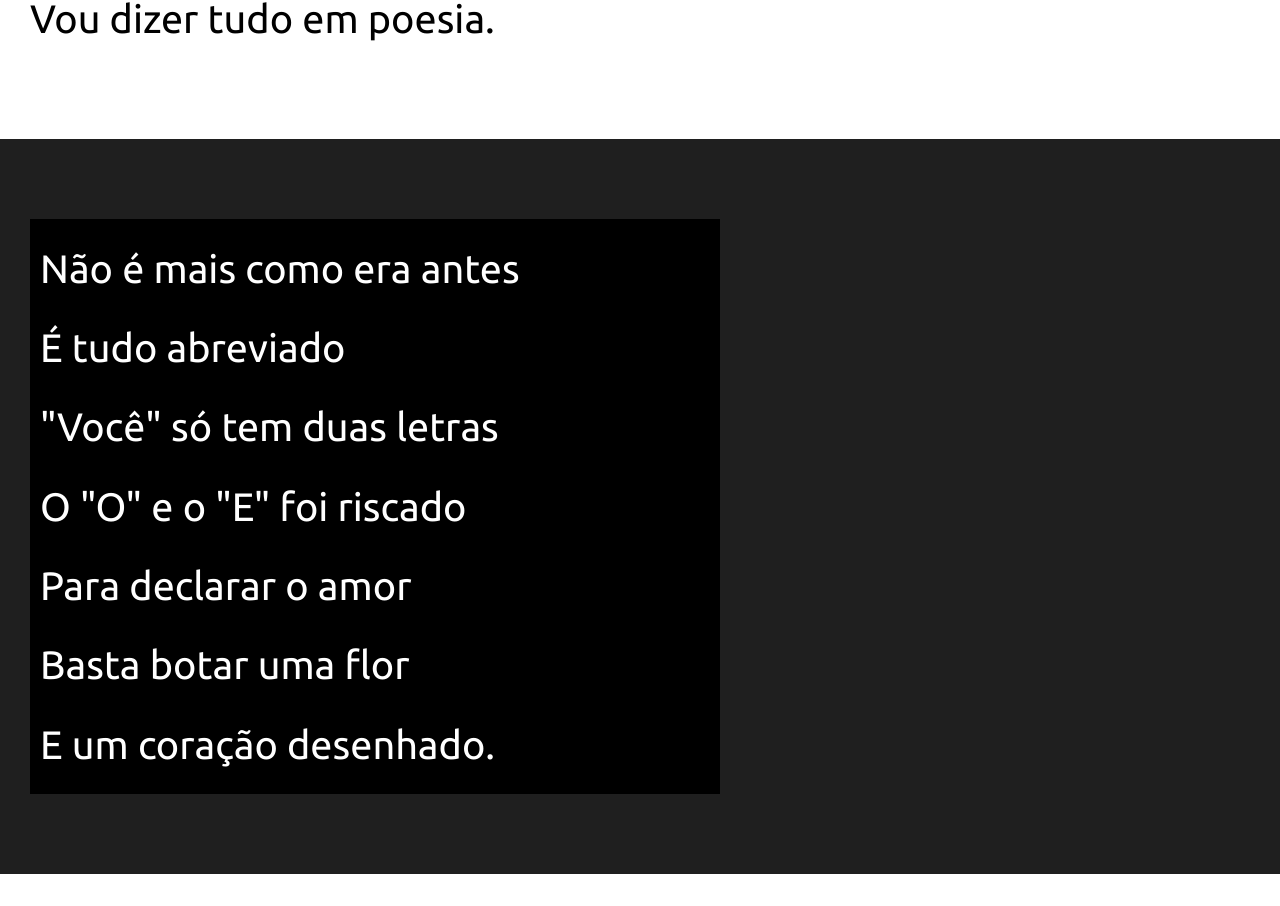
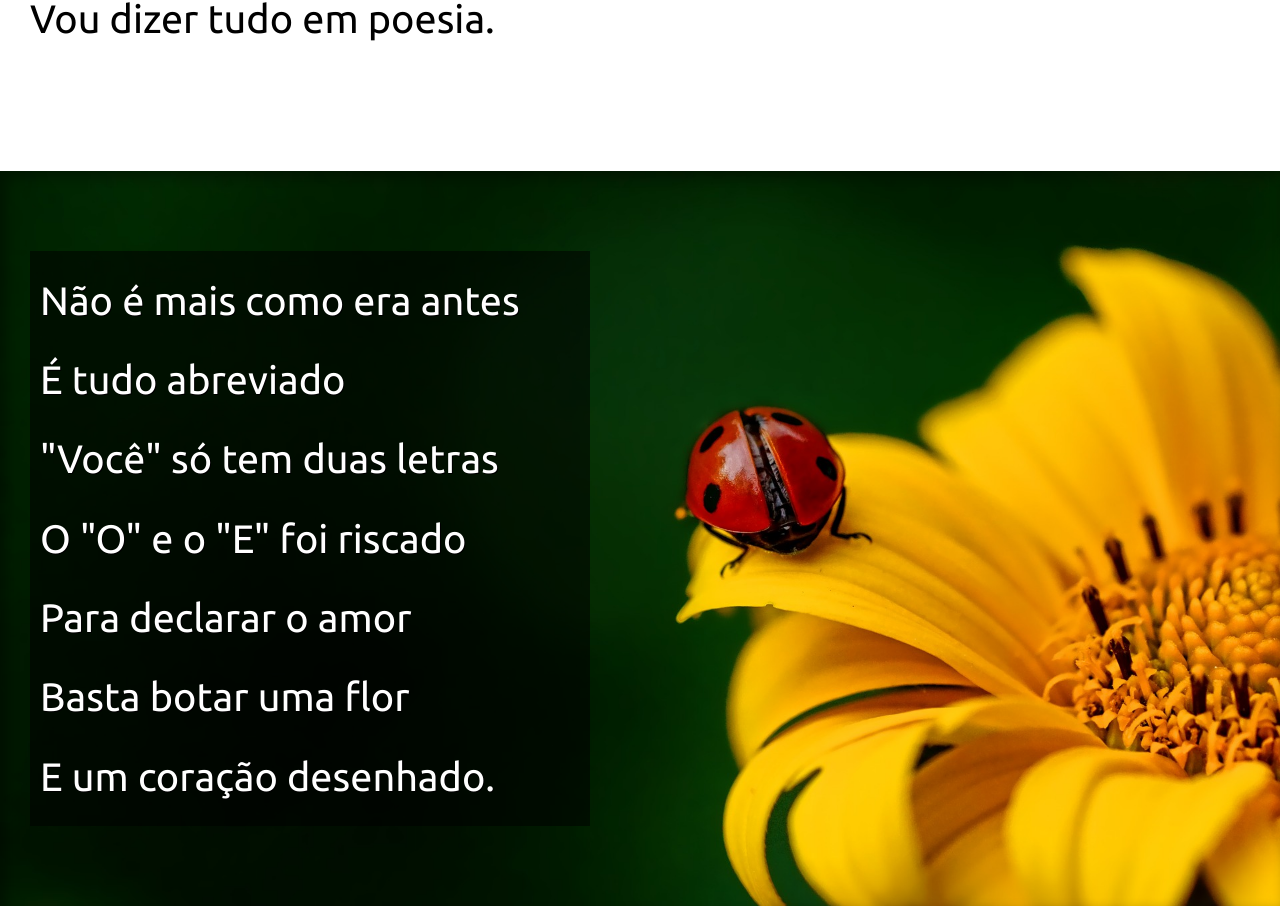
Before and after one commit to MuriloToledoSilva/html-css, a plain HTML site: page Desafio/desafio012/index.html in a window 1280 px wide. Shown: the part 795-1701 px from the top of the page. Drawn offline with Linux system fonts and the light colour scheme.

Commit message:
Add background images and improve section styles
Introduced background images for sections with IDs 'img01' and 'img02', enhanced visual styling for image sections with box-shadow, text-shadow, and improved background handling. Also adjusted padding and background color for section paragraphs to improve readability.

```diff
--- a/Desafio/desafio012/estilo/style.css
+++ b/Desafio/desafio012/estilo/style.css
@@ -57,6 +57,10 @@ section {
     font-family: var(--fonte3);
     font-size: 3.1vw;
 }
+
+section > p {
+    padding-bottom: 32px;
+}
 section.normal {
     background-color: white;
     color: black;
@@ -64,15 +68,29 @@ section.normal {
 }
 
 section.imagem {
-    background-color: rgb(31, 31, 31);
+    background-color: rgba(31, 31, 31, 0);
     color: white;
+    box-shadow: inset 6px 6px 13px 0px rgba(0, 0, 0, 0.363);
+    background-size: cover;
+    background-attachment: fixed;
 }
 
 section.imagem > p {
     display: inline-block;
     padding: 10px;
-    padding-right: 200px;
-    background-color: black;
+    padding-right: 70px;
+    background-color: rgba(0, 0, 0, 0.541);
+    text-shadow: 1px 1px 0px black;
+}
+
+section#img01 {
+    background-image:url(../imagens/background001.jpg);
+    background-position: right center;
+
+}
+section#img02 {
+    background-image: url(../imagens/background002.jpg);
+
 }
 footer {
     background-color: black;
--- a/Desafio/desafio012/index.html
+++ b/Desafio/desafio012/index.html
@@ -24,7 +24,7 @@
         </p>
     </section>
 
-    <section class="imagem">
+    <section class="imagem" id="img01">
         <p>
             Não é mais como era antes <br>
             É tudo abreviado <br>
@@ -55,7 +55,7 @@
         </p>
     </section>
 
-    <section class="imagem">
+    <section class="imagem" id="img02">
         <p>
             Tenho saudade das cartas <br>
             Escritas com a própria mão <br>
```
